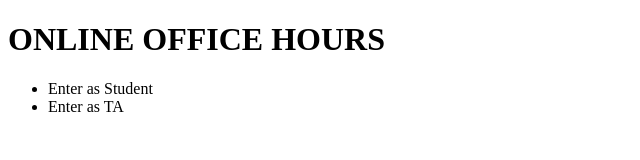
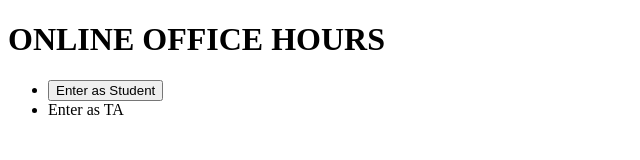
Before and after one commit to mdayao/Epidemiology-Prediction-Visualisation-Tool, a plain HTML site: page index.html in a window 1280 px wide. Shown: the whole page, without its empty margins (0-640 px from the left). Drawn offline with Linux system fonts and the light colour scheme.

Commit message:
Update index.html

```diff
--- a/index.html
+++ b/index.html
@@ -9,7 +9,7 @@
 
     <h1>ONLINE OFFICE HOURS</h1>
     <ul>
-      <li> Enter as Student </li>
+      <li> <button>Enter as Student </button></li>
       <li> Enter as TA </li>
     </ul>
 
```
